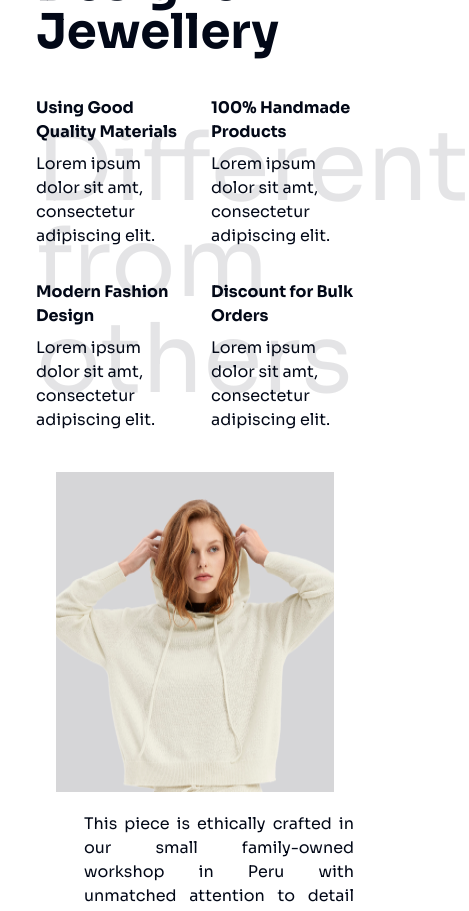
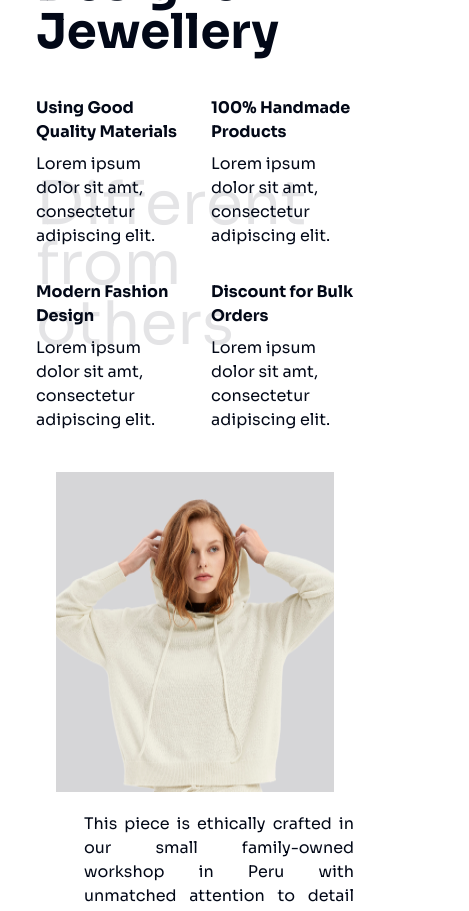
Before and after one commit to babar451/ecommerce_dine, a Next.js app: page / in a window 390 px wide. Shown: the part 3620-4531 px from the top of the page, 469 px wide, since content can reach past the window. Built offline with nearby package versions, Linux system fonts and the light colour scheme.

Commit message:
FeatureBanner fixed

```diff
--- a/src/components/FeatureBanner.tsx
+++ b/src/components/FeatureBanner.tsx
@@ -11,7 +11,7 @@ function FeatureBanner() {
             </div>
             <div className='grid xl:grid-cols-2'>
                 <div className='grid grid-cols-2 gap-8 items-center relative z-10'>
-                    <div className='absolute z-0 opacity-10 text-8xl'>
+                    <div className='absolute z-0 opacity-10 text-6xl sm:text-8xl'>
                         Different from others
                     </div>
                     <div className='xl:w-8/12'>
```
